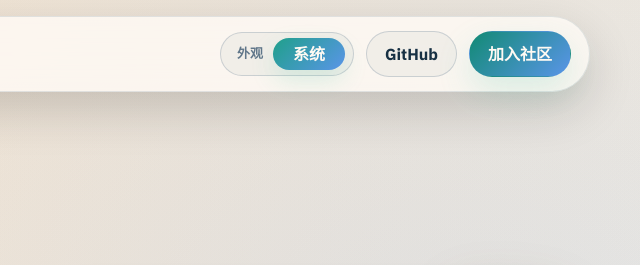
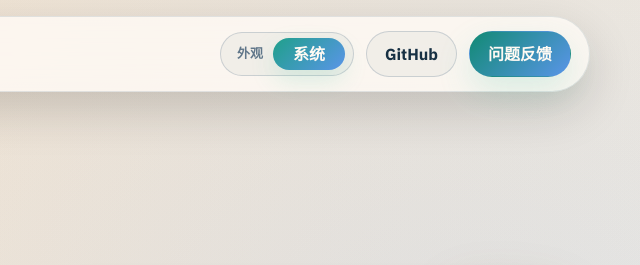
Before and after one commit to mutuyihao/yilan, a browser extension: page landing-page/index.html in a window 1280 px wide. Shown: the top 265 px of the page, 640-1280 px from the left. Drawn offline with Linux system fonts and the light colour scheme.

Commit message:
Add acknowledgements and update CTA text
Add a thank-you section to README acknowledging the LINUX DO community. Update landing-page copy: change Discord CTA labels from "加入社区"/"加入讨论" to "问题反馈" to clarify the Discord link is for issue/reporting; link targets remain unchanged.

```diff
--- a/landing-page/index.html
+++ b/landing-page/index.html
@@ -85,7 +85,7 @@
           </button>
         </div>
         <a class="ghost-btn" href="https://github.com/mutuyihao/yilan" target="_blank" rel="noreferrer noopener">GitHub</a>
-        <a class="primary-btn" href="https://discord.gg/MWWDwXZ2TV" target="_blank" rel="noreferrer noopener">加入社区</a>
+        <a class="primary-btn" href="https://discord.gg/MWWDwXZ2TV" target="_blank" rel="noreferrer noopener">问题反馈</a>
       </div>
     </header>
 
@@ -256,7 +256,7 @@
         </div>
         <div class="cta-row">
           <a class="primary-btn large" href="https://github.com/mutuyihao/yilan">打开仓库</a>
-          <a class="ghost-btn large" href="https://discord.gg/MWWDwXZ2TV" target="_blank" rel="noreferrer noopener">加入讨论</a>
+          <a class="ghost-btn large" href="https://discord.gg/MWWDwXZ2TV" target="_blank" rel="noreferrer noopener">问题反馈</a>
         </div>
       </section>
 
```
Also changed, not shown: README.md.
